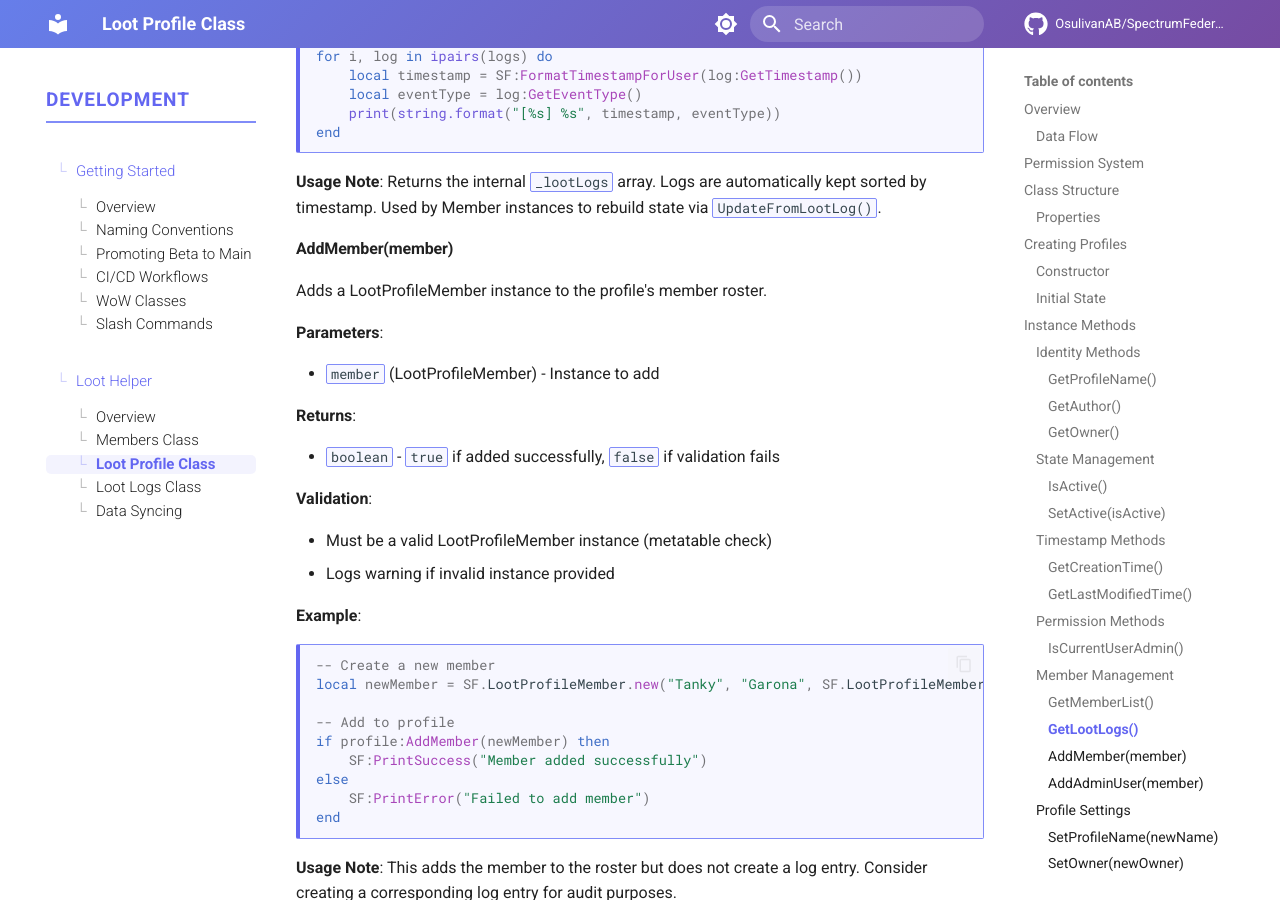
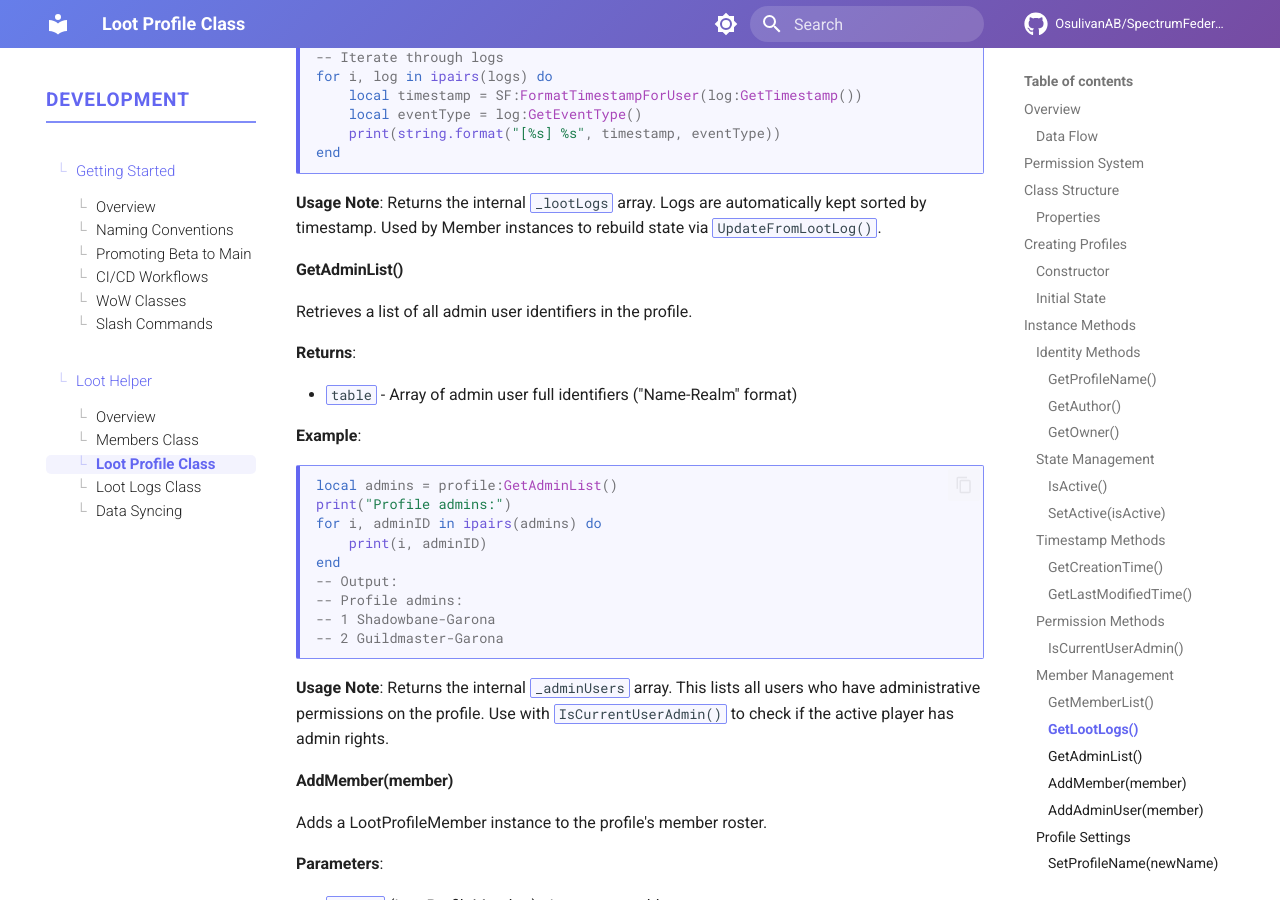
Before and after one commit to OsulivanAB/SpectrumFederation, an MkDocs documentation site: the page built from docs/development/loot-helper/loot-profile-class.md, in a window 1280 px wide and 900 px high, scrolled down 8064 px. Built offline with MkDocs 1.6.1 and Material for MkDocs 9.7.7, drawn with Linux system fonts in a browser that asks for light colours; comment, search, counter and statistics services are not loaded.

Commit message:
Feat: Added Getter function for Admin List

````diff
--- a/docs/development/loot-helper/loot-profile-class.md
+++ b/docs/development/loot-helper/loot-profile-class.md
@@ -69,7 +69,7 @@ Each LootProfile instance has the following private properties:
 | `_owner` | string | Current owner ("Name-Realm" format) | [`GetOwner()`](#getowner) | [`SetOwner()`](#setownernewowner) |
 | `_members` | table | Array of LootProfileMember instances | [`GetMemberList()`](#getmemberlist) | [`AddMember()`](#addmembermember) |
 | `_lootLogs` | table | Array of LootLog instances (chronologically sorted) | [`GetLootLogs()`](#getlootlogs) | [`AddLootLog()`](#addlootloglootlog) |
-| `_adminUsers` | table | Array of admin user identifiers ("Name-Realm" format) | [`IsCurrentUserAdmin()`](#iscurrentuseradmin) | [`AddAdminUser()`](#addadminusermember) |
+| `_adminUsers` | table | Array of admin user identifiers ("Name-Realm" format) | [`GetAdminList()`](#getadminlist), [`IsCurrentUserAdmin()`](#iscurrentuseradmin) | [`AddAdminUser()`](#addadminusermember) |
 | `_activeProfile` | boolean | Active/inactive status | [`IsActive()`](#isactive) | [`SetActive()`](#setactiveisactive) |
 
 ## Creating Profiles
@@ -336,6 +336,30 @@ end
 ```
 
 **Usage Note**: Returns the internal `_lootLogs` array. Logs are automatically kept sorted by timestamp. Used by Member instances to rebuild state via `UpdateFromLootLog()`.
+
+#### GetAdminList()
+
+Retrieves a list of all admin user identifiers in the profile.
+
+**Returns**:
+
+- `table` - Array of admin user full identifiers ("Name-Realm" format)
+
+**Example**:
+
+```lua
+local admins = profile:GetAdminList()
+print("Profile admins:")
+for i, adminID in ipairs(admins) do
+    print(i, adminID)
+end
+-- Output:
+-- Profile admins:
+-- 1 Shadowbane-Garona
+-- 2 Guildmaster-Garona
+```
+
+**Usage Note**: Returns the internal `_adminUsers` array. This lists all users who have administrative permissions on the profile. Use with `IsCurrentUserAdmin()` to check if the active player has admin rights.
 
 #### AddMember(member)
 
````
Also changed, not shown: 1 other file.
